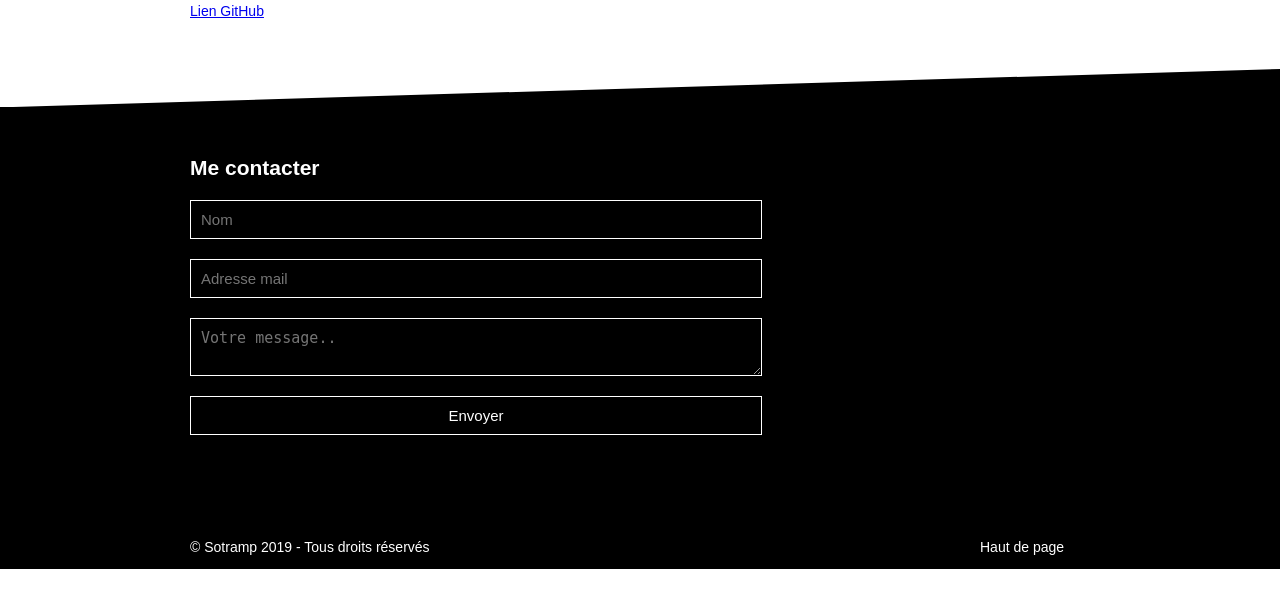
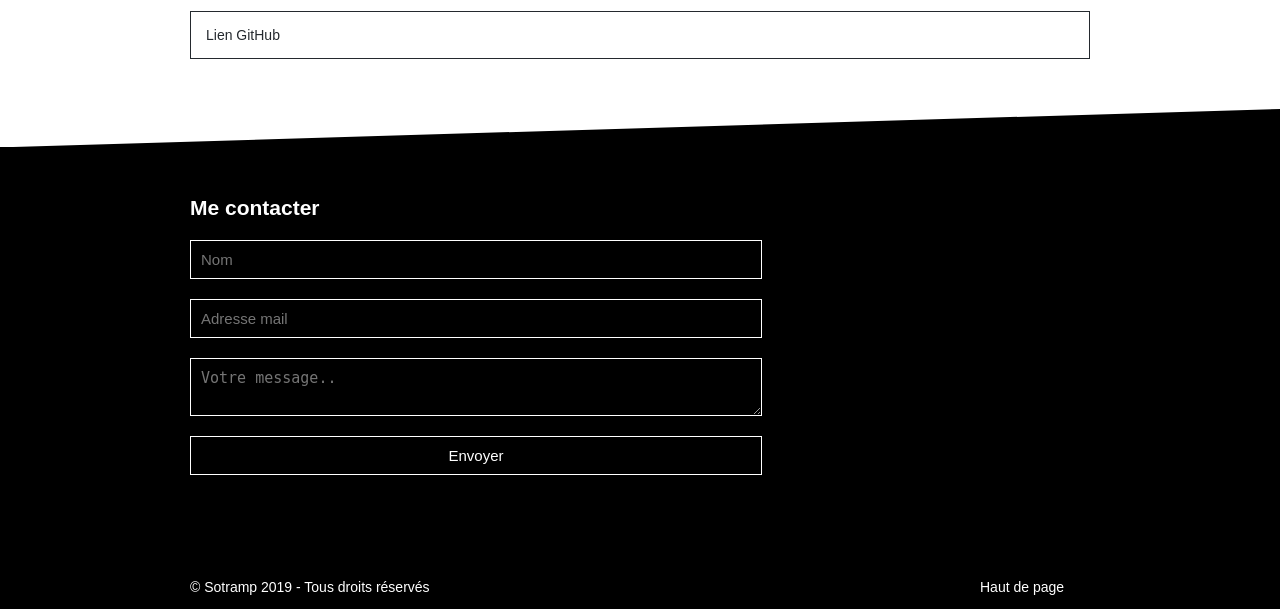
Before and after one commit to Thiboooo/portfolio-django, a Django app: a page that uses portfolio/templates/layouts/project.html in a window 1280 px wide. Shown: the part 1315-1924 px from the top of the page. Before the commit the page ends 1884 px from the top, so only its background shows below. Run offline with Django 3.2, Linux system fonts and the light colour scheme; data comes from the database, SQL or seed files in the repository; some libraries are stand-ins or nearby versions.

Commit message:
website files

```diff
--- a/portfolio/static/css/style.css
+++ b/portfolio/static/css/style.css
@@ -4,6 +4,17 @@ body{
     font: 14px "Century Gothic", Futura, sans-serif;
     background-color:white;
     margin:0;
+}
+
+/* Text selection */
+::selection{
+    color: #fff;
+    background: #fdcb6e;
+}
+
+::-moz-selection{ /* for mozilla */
+    color: #fff;
+    background: #fdcb6e;
 }
 
 .in{
@@ -143,6 +154,22 @@ h2#competences{
     padding-top:20px;
 }
 
+/* Project page */
+.projectButtons{
+    display: block;
+    text-decoration: none;
+    color: #24292e;
+    padding: 15px;
+    border: 1px solid #24292e;
+    margin: 8px 0 8px;
+    background:transparent;
+}
+
+.projectButtons:hover{
+    background-color:#24292e;
+    color:white;
+}
+
 /* List of skills */
 ul#skills{
     width:900px;
--- a/portfolio/templates/layouts/project.html
+++ b/portfolio/templates/layouts/project.html
@@ -9,7 +9,7 @@
         <p><i class="fas fa-tags"></i> {{ project.labels }}</p>
         <p>{{ project.desc }}</p>
         <img src="{{ project.image }}" style="width:900px;">
-        {% if project.github %}<a href="{{ project.github }}">Lien GitHub</a>{%  endif %}
-        {% if project.demo %}<a href="{{ project.demo }}">Lien de démonstration</a>{%  endif %}
+        {% if project.github %}<a class="projectButtons" href="{{ project.github }}">Lien GitHub <i class="fab fa-github fa-2x" style="float:right;"></i></a>{%  endif %}
+        {% if project.demo %}<a class="projectButtons" href="{{ project.demo }}">Lien de démonstration <i class="fas fa-eye fa-2x" style="float:right;"></i></a>{%  endif %}
     </div>
     {% endblock %}
```
